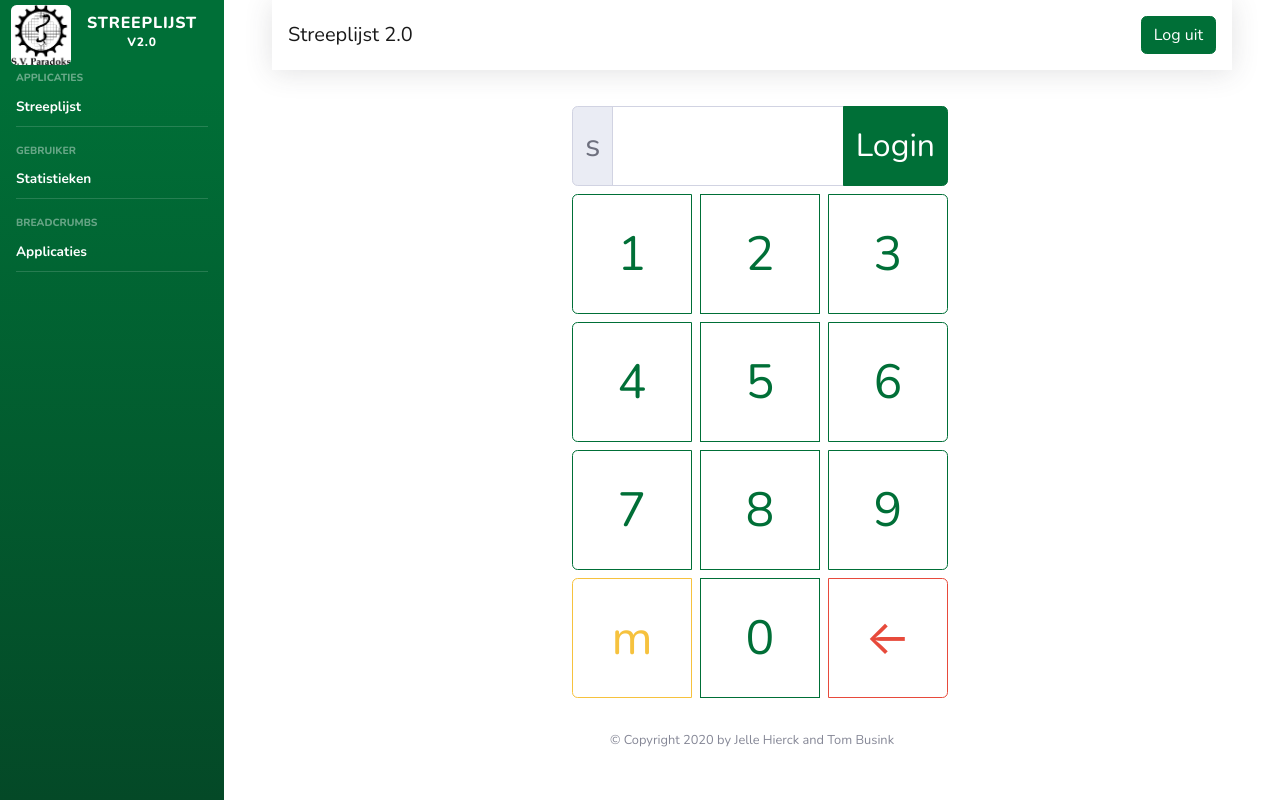
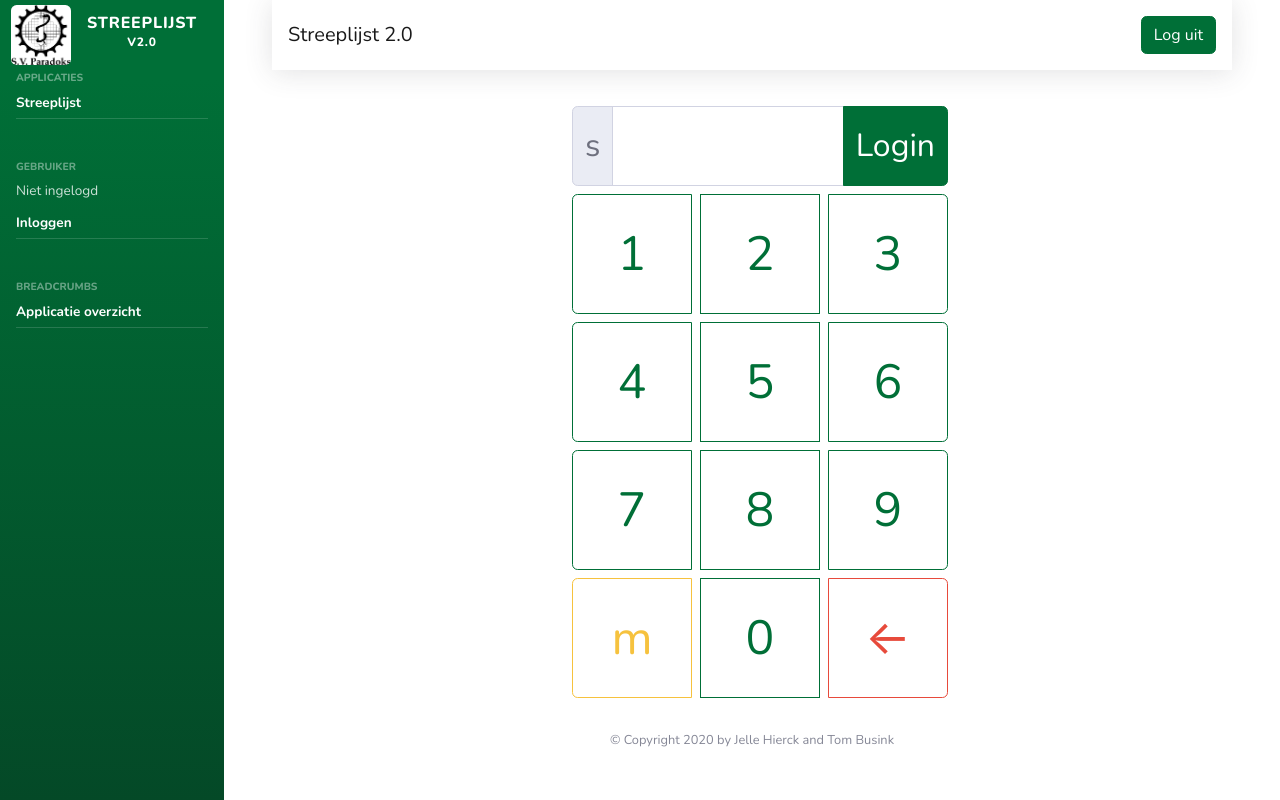
Before and after one commit to jellehierck/Streeplijst2, a Flask app: page /login in a window 1280 px wide. Run offline with Flask 2, Linux system fonts and the light colour scheme; parts of the project's set-up code (start-up, migrations or seed data) failed here and were passed over; some libraries are stand-ins or nearby versions.

Commit message:
Cleaned up more of the sidebar

```diff
--- a/streeplijst2/templates/base.jinja2
+++ b/streeplijst2/templates/base.jinja2
@@ -60,32 +60,65 @@
         </li>
         {% block sidebar_applications %}
         <li class="nav-item active">
-            <a class="nav-link py-2" href="{{ url_for('streeplijst.index') }}"><span>Streeplijst</span></a>
+            <a class="nav-link py-1" href="{{ url_for('streeplijst.index') }}">
+                <span>Streeplijst</span>
+            </a>
         </li>
         {% endblock sidebar_applications %}
-        <hr class="sidebar-divider">
+        <hr class="sidebar-divider pb-4">
 
         <!-- User -->
         <li>
             <div class="sidebar-heading">Gebruiker</div>
         </li>
         {% block sidebar_user %}
+
+        {% if session['user_id'] %}
+        <li class="nav-item">
+            <div class="nav-link py-1">
+                <span>
+                    Welkom {{ session['user_first_name'] }}
+                </span>
+            </div>
+        </li>
+        {% block sidebar_user_logged_in %}
         <li class="nav-item active">
-            <a class="nav-link py-2" href="{{ url_for('home.index') }}"><span>Statistieken</span></a>
+            <!-- TODO: Add user statistics url here -->
+            <a class="nav-link py-1" href="#">
+                <span>Statistieken</span>
+            </a>
         </li>
+        {% endblock sidebar_user_logged_in %}
+        {% else %}
+        <li class="nav-item">
+            <div class="nav-link py-1">
+                <span>
+                    Niet ingelogd
+                </span>
+            </div>
+        </li>
+        <li class="nav-item active">
+            <!-- TODO: Add user statistics url here -->
+            <a class="nav-link py-1" href="{{ url_for('home.login') }}">
+                <span>Inloggen</span>
+            </a>
+        </li>
+        {% endif %}
         {% endblock sidebar_user %}
-        <hr class="sidebar-divider">
+        <hr class="sidebar-divider pb-4">
 
         <!-- Breadcrumbs -->
-        <li>
-            <div class="sidebar-heading">Breadcrumbs</div>
+        <li class="sidebar-heading">Breadcrumbs
         </li>
         {% block sidebar_breadcrumbs %}
         <li class="nav-item active">
-            <a class="nav-link py-2" href="{{ url_for('home.index') }}"><span>Applicaties</span></a>
+            <!-- TODO: Add application overview url here -->
+            <a class="nav-link py-1" href="#">
+                <span>Applicatie overzicht</span>
+            </a>
         </li>
         {% endblock sidebar_breadcrumbs %}
-        <hr class="sidebar-divider">
+        <hr class="sidebar-divider pb-4">
 
         {% endblock sidebar_contents %}
 
```
